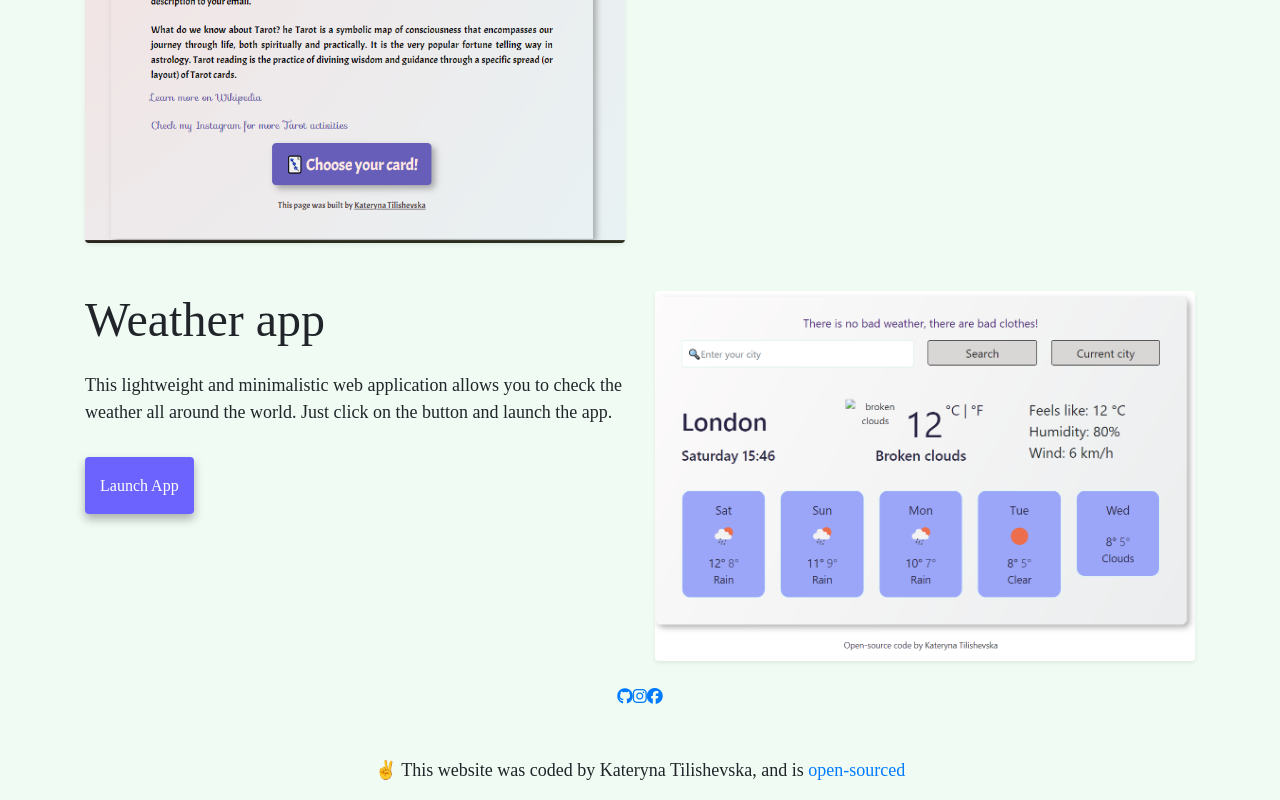
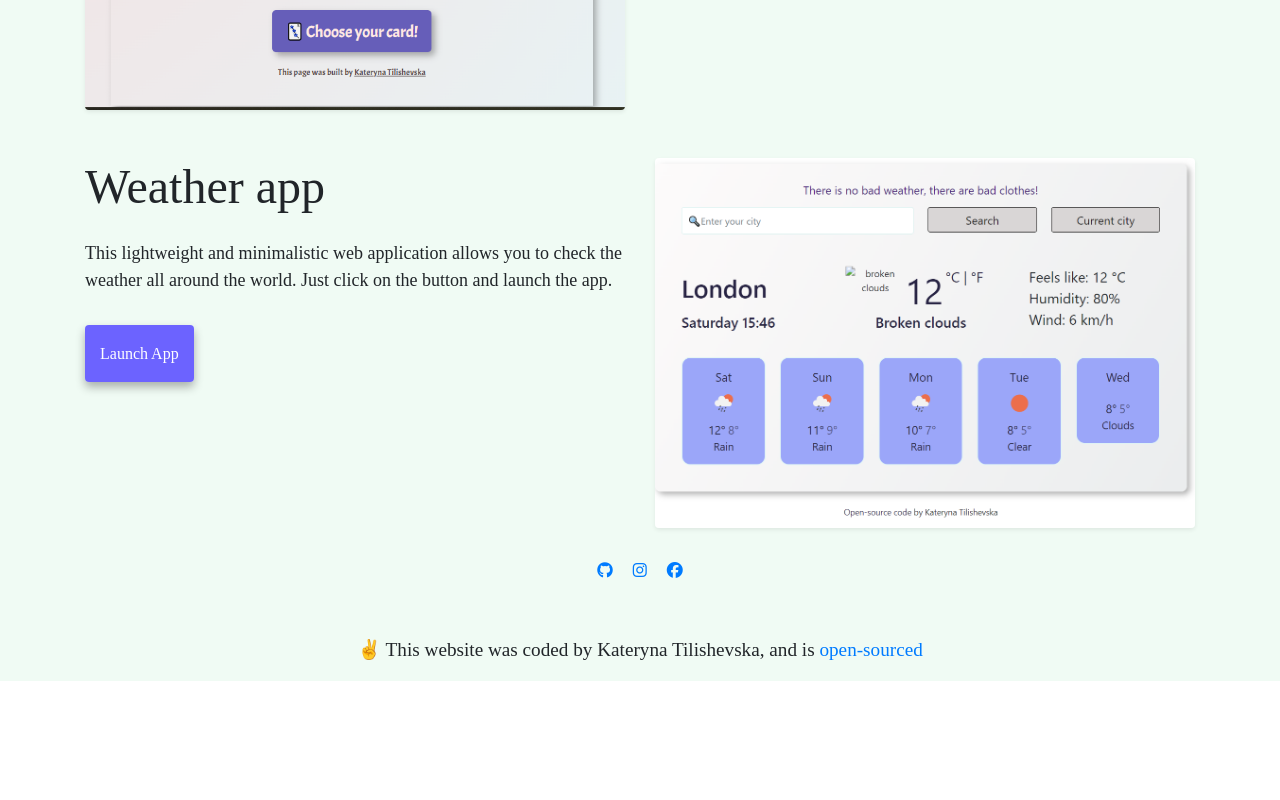
Before and after one commit to kateryna-tilishevska/portfolio-project, a plain HTML site: page index.html in a window 1280 px wide. Shown: the part 939-1739 px from the top of the page. After the commit the page ends 1620 px from the top, so only its background shows below. Drawn offline with nearby package versions, Linux system fonts and the light colour scheme.

Commit message:
Add files via upload

```diff
--- a/style.css
+++ b/style.css
@@ -5,6 +5,7 @@
 }
 
 body {
+  box-sizing: border-box;
   margin-top: 100px;
   background: radial-gradient(328px at 2.9% 15%, rgb(191, 224, 251) 0%, rgb(232, 233, 251) 25.8%, rgb(252, 239, 250) 50.8%, rgb(234, 251, 251) 77.6%, rgb(240, 251, 244) 100.7%);
   font-family: 'Playfair Display', serif;
@@ -17,6 +18,9 @@ body {
 
 .text-center {
   text-align: center;
+  padding-left: 10px;
+  padding-right: 10px;
+  font-size: larger;
 }
 
 .text-underline {
@@ -112,3 +116,7 @@ h2 {
   width: 100%;
   height: auto;
 }
+
+.icon {
+padding: 10px;
+}
```
